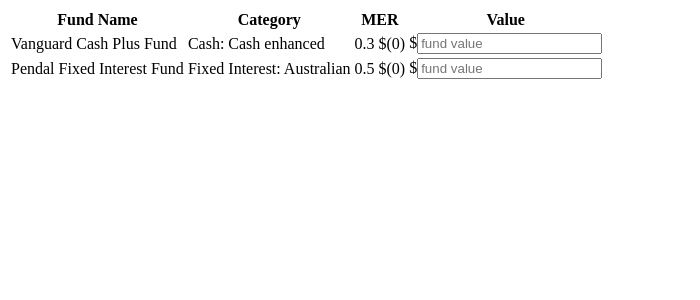
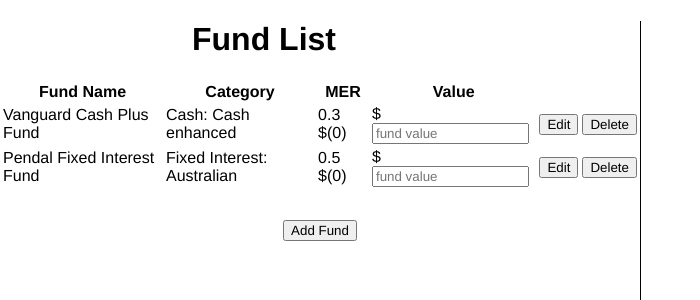
Before and after one commit to ichater/Managed-fund-list, a React (Create React App) app: page / in a window 1280 px wide. Shown: the top 300 px of the page, without its empty margins (0-700 px from the left). Built offline with nearby package versions, Linux system fonts and the light colour scheme.

Commit message:
started some CSS styling and attempted to add tabbed content

```diff
--- a/src/App.js
+++ b/src/Components/App.js
@@ -1,5 +1,6 @@
 import React from "react";
 import FundList from "./FundList";
+import css from "../css/app.css";
 
 function App() {
   return (
--- /dev/null
+++ b/src/Components/FundList.js
@@ -0,0 +1,26 @@
+import React from "react";
+import MFs from "./MFs";
+
+export default function FundList({ funds }) {
+  return (
+    <div className="MF-list">
+      <h1 className="Fund-Heading">Fund List</h1>
+      <div>
+        <table className="fundTable">
+          <tr>
+            <th> Fund Name</th>
+            <th> Category</th>
+            <th> MER </th>
+            <th> Value </th>
+          </tr>
+          {funds.map(funds => {
+            return <MFs key={funds.id} {...funds} />;
+          })}
+        </table>
+      </div>
+      <div className="MF-list_add-MF-btn-container">
+        <button className="btn btn--primary">Add Fund</button>
+      </div>
+    </div>
+  );
+}
--- a/src/MFs.js
+++ b/src/Components/MFs.js
@@ -4,7 +4,7 @@
   const { name, Category, MER } = props;
   return (
     <>
-      <tr>
+      <tr class="MF-table-row">
         <td> {name}</td>
         <td> {Category}</td>
         <td>
@@ -13,6 +13,12 @@
         <td>
           $<input type="number" placeholder="fund value"></input>
         </td>
+        <td>
+          <button className="btn1 btn-edit">Edit</button>
+        </td>
+        <td>
+          <button className="btn1 btn-delete">Delete</button>
+        </td>
       </tr>
     </>
   );
--- a/src/FundList.js
+++ /dev/null
@@ -1,20 +0,0 @@
-import React from "react";
-import MFs from "./MFs";
-
-export default function FundList({ funds }) {
-  return (
-    <div>
-      <table>
-        <tr>
-          <th> Fund Name</th>
-          <th> Category</th>
-          <th>MER</th>
-          <th> Value </th>
-        </tr>
-        {funds.map(funds => {
-          return <MFs key={funds.id} {...funds} />;
-        })}
-      </table>
-    </div>
-  );
-}
--- /dev/null
+++ b/src/css/MFs.css
@@ -0,0 +1,15 @@
+.MF-list {
+  border-right: 1px solid black;
+  min-height: 100vh;
+  width: 50%;
+}
+
+.MF-list_add-MF-btn-container {
+  text-align: center;
+  padding-top: 30px;
+  padding-bottom: 30px;
+}
+
+.Fund-Heading {
+  padding-left: 30%;
+}
--- /dev/null
+++ b/src/css/app.css
@@ -0,0 +1,14 @@
+@import "MFs.css";
+@import-normalize;
+@import "buttons.css";
+@import "table.css";
+
+*,
+*::before,
+*::after {
+  font-family: Helvetica, Arial, sans-serif;
+}
+
+body {
+  margin: 0;
+}
--- /dev/null
+++ b/src/css/buttons.css
@@ -0,0 +1,3 @@
+.btn {
+  font-size: inherit;
+}
--- /dev/null
+++ b/src/css/table.css
@@ -0,0 +1,7 @@
+.fundTable {
+  border: 1px solid black;
+}
+
+.MF-table-row td {
+  /* border: 1px solid black; */
+}
--- a/src/index.js
+++ b/src/index.js
@@ -1,5 +1,5 @@
 import React from "react";
 import ReactDOM from "react-dom";
-import App from "./App";
+import App from "./Components/App";
 
 ReactDOM.render(<App />, document.getElementById("root"));
```
Also changed, not shown: 1 other file (tests, documents, lock files or other folders).
